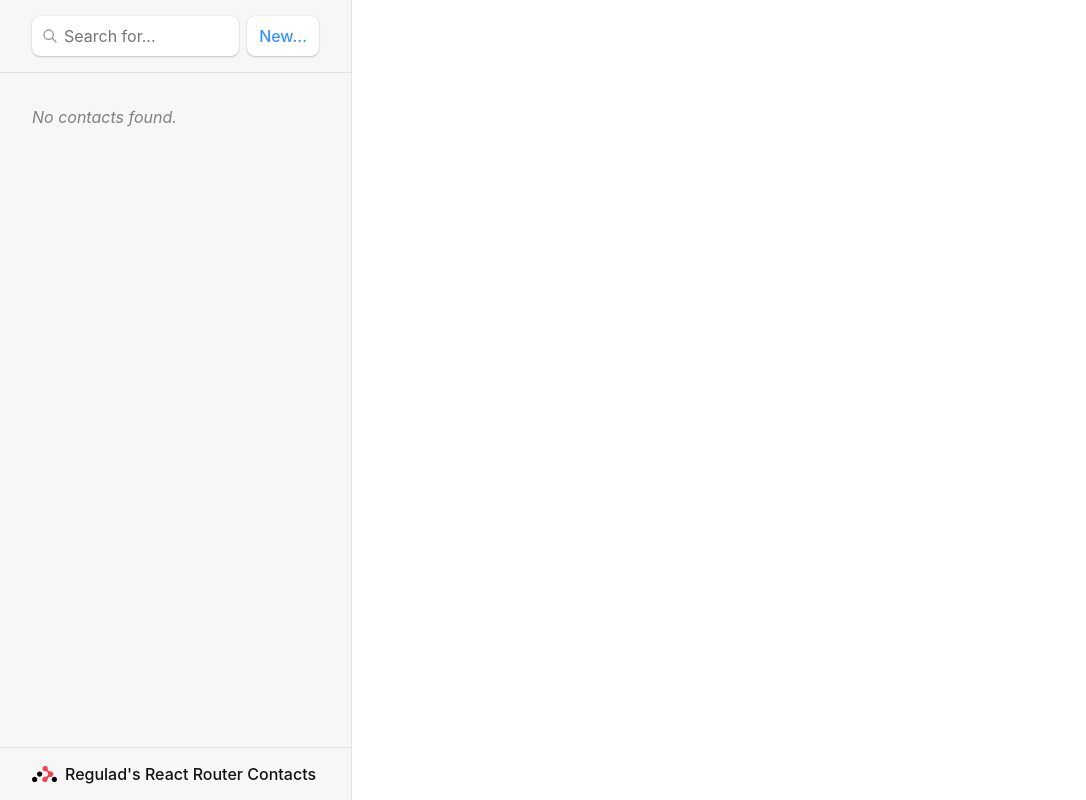
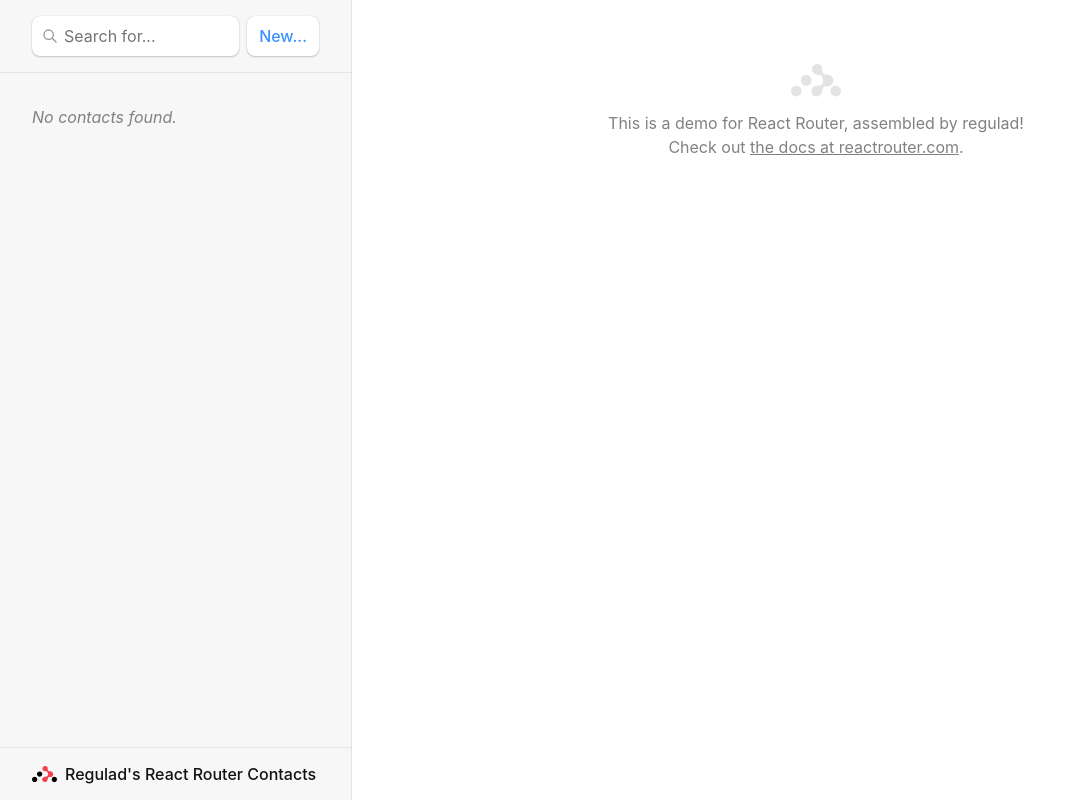
Before and after one commit to regulad/react-router-tutorial, a React (Vite) app: page / in a window 1280 px wide. Shown: the whole page, without its empty margins (0-1086 px from the left). Built offline with nearby package versions, Linux system fonts and the light colour scheme.

Commit message:
Index Routes

```diff
--- a/src/main.jsx
+++ b/src/main.jsx
@@ -10,6 +10,7 @@
 import Contact, { loader as contactLoader } from "./routes/contact.jsx";
 import EditContact, { action as editAction } from "./routes/edit.jsx";
 import { action as destroyAction } from "./routes/destroy.jsx";
+import Index from "./routes/index.jsx";
 
 const router = createBrowserRouter([
     {
@@ -24,6 +25,12 @@
         action: rootAction,
         // this action will get caused when a POST request is made to the root page
         children: [
+            {
+                // we use index and not {path: ""}
+                // for an **exact** match case since the parent is a root
+                index: true,
+                element: <Index />
+            },
             {
                 // since this is a child of /, it inherits the error handler
                 path: 'contacts/:contactId',
--- /dev/null
+++ b/src/routes/index.jsx
@@ -0,0 +1,13 @@
+export default function Index() {
+    return (
+        <p id={"zero-state"}>
+            This is a demo for React Router, assembled by regulad!
+            <br />
+            Check out{" " /* this is a replacement for &nbsp; */}
+            <a href={"https://reactrouter.com"}>
+                the docs at reactrouter.com
+            </a>
+            .
+        </p>
+    )
+}
```
